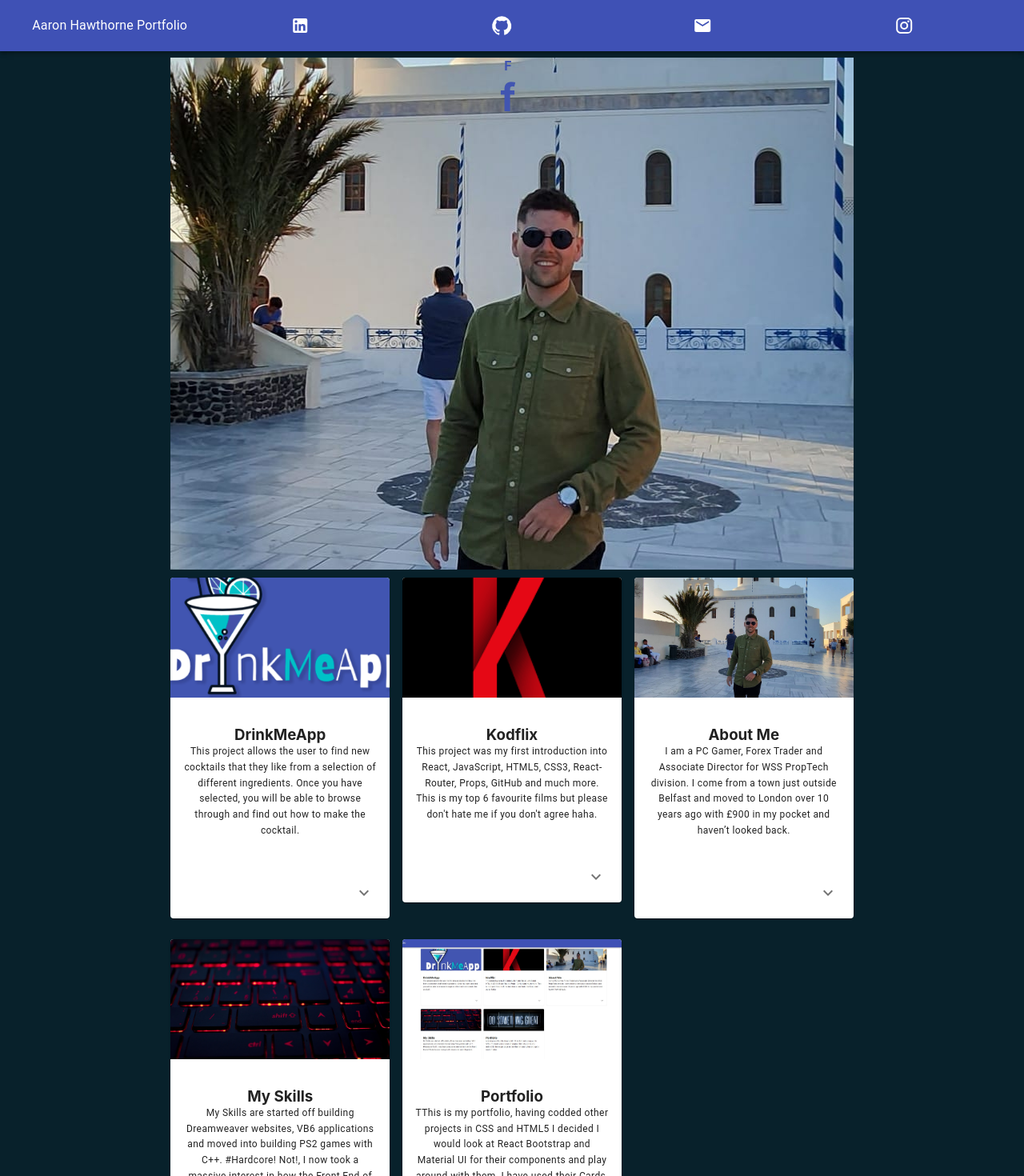
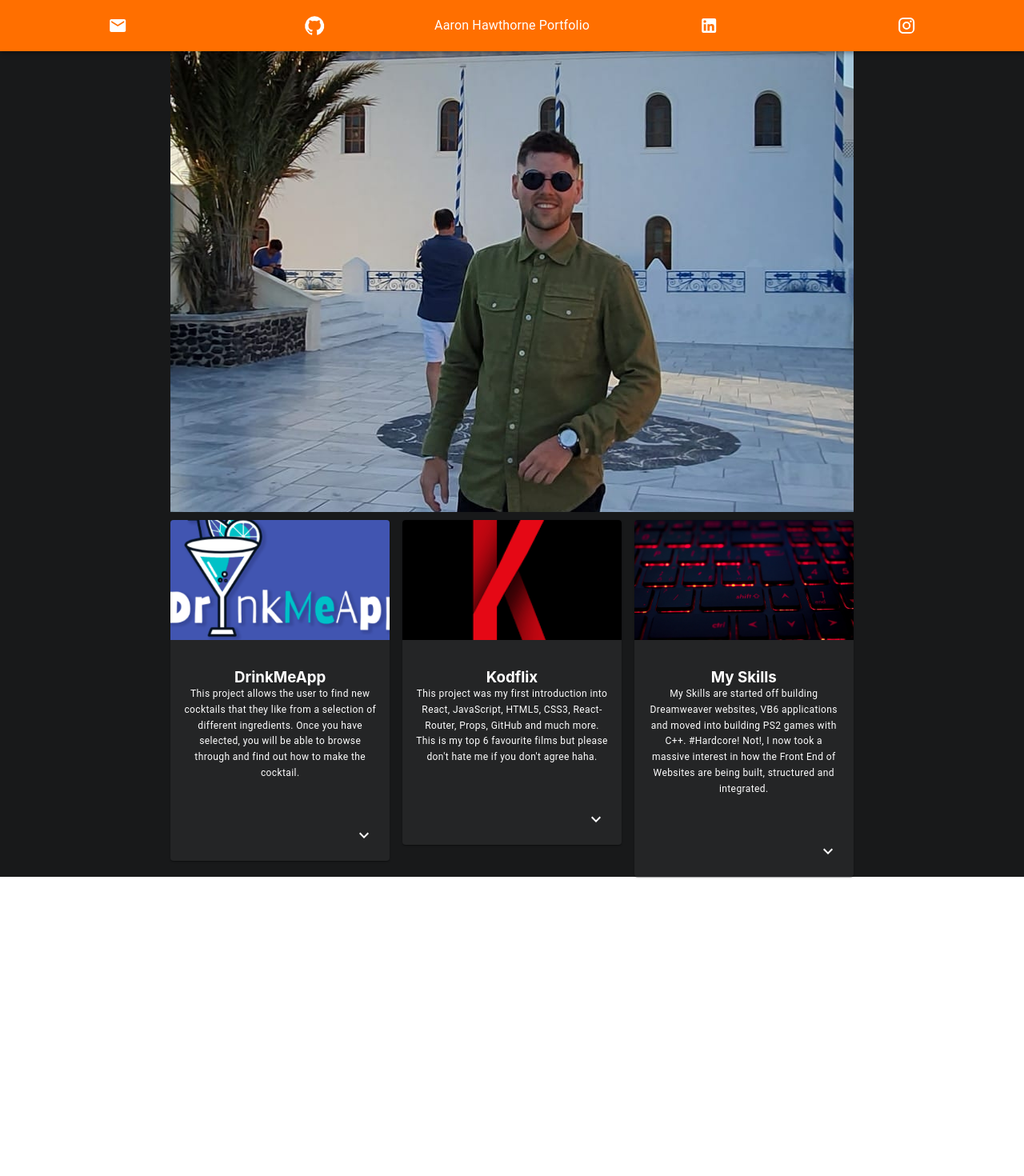
Before and after one commit to Awthor/AaronHawthorne, a React (Create React App) app: page / in a window 1280 px wide. Shown: the top 1470 px of the page at 80% size. After the commit the page ends 1104 px from the top, so only its background shows below. Built offline with nearby package versions, Linux system fonts and the light colour scheme.

Commit message:
Changed colors and navbar

```diff
--- a/src/App.css
+++ b/src/App.css
@@ -1,6 +1,6 @@
 .App {
   text-align: center;
-  background-color: rgb(8, 33, 43);
+  background-color:#18191a;
 }
 
 .App-logo {
--- a/src/Components/Card/Card.js
+++ b/src/Components/Card/Card.js
@@ -12,7 +12,7 @@ import EmailIcon from '@material-ui/icons/Email';
 
 const useStyles = makeStyles((theme) => ({
   root: {
-    marginTop: 10
+    marginTop: 10,
   },
   media: {
     height: 140,
@@ -39,21 +39,21 @@ const MyCard = props => {
   };
 
   return (
-    <Card className={classes.root}>
+    <Card className={classes.root} style={{ background: '#242526' }}>
       <a href={externalUrl} target="_blank" rel="noopener noreferrer">
       <CardMedia
         className={classes.media}
         style={{ height: "150px" }}
         image={imageUrl}
+
         /></a>
-      <CardContent variant="body3" component="h3">
+      <CardContent variant="body3" component="h3" style={{ color: '#fff' }}>
         {title}
-        <Typography variant="caption" component="p">
+        <Typography variant="caption" component="p" style={{ color: '#fff' }}>
           {description}
         </Typography>
       </CardContent>
       <CardActions disableSpacing>
-
         <IconButton
           className={clsx(classes.expand, {
             [classes.expandOpen]: expanded,
@@ -61,14 +61,13 @@ const MyCard = props => {
           onClick={handleExpandClick}
           aria-expanded={expanded}
           aria-label="show more"
-
         >
-          <ExpandMoreIcon />
+          <ExpandMoreIcon style={{ color: '#fff' }}/>
         </IconButton>
       </CardActions>
       <Collapse in={expanded} timeout="auto" unmountOnExit>
         <CardContent>
-          <Typography variant="caption" component="p">
+          <Typography variant="caption" component="p" style={{ color: '#fff' }} >
             {moredescription}
           </Typography>
         </CardContent>
--- a/src/Components/CardContent/CardContent.js
+++ b/src/Components/CardContent/CardContent.js
@@ -19,24 +19,17 @@ export default [
       imageUrl:kodflix,
       externalUrl:"https://kodflix2.vercel.app/",
     },
-    {
-      title: "About Me",
-      description:"I am a PC Gamer, Forex Trader and Associate Director for WSS PropTech division. I come from a town just outside Belfast and moved to London over 10 years ago with £900 in my pocket and haven’t looked back. ",
-      moredescription:"My only skillset was that I was good with computers so I got a Job for Fujitsu and BT and then fell intro Tech Recruitment and for the last 7 years I have been trying to help and change people’s careers for the better. Incoming cheesy line - I look to give one act of random kindness a day and I belive that this leads to different opportunities.",
-      imageUrl:Me,
-      externalUrl:"https://www.linkedin.com/in/aaronhawthorneproptech/",
-
-    },
+    // {
+    //   title: "About Me",
+    //   description:"I am a PC Gamer, Forex Trader and Associate Director for WSS PropTech division. I come from a town just outside Belfast and moved to London over 10 years ago with £900 in my pocket and haven’t looked back. ",
+    //   moredescription:"My only skillset was that I was good with computers so I got a Job for Fujitsu and BT and then fell intro Tech Recruitment and for the last 7 years I have been trying to help and change people’s careers for the better. Incoming cheesy line - I look to give one act of random kindness a day and I belive that this leads to different opportunities.",
+    //   imageUrl:Me,
+    //   externalUrl:"https://www.linkedin.com/in/aaronhawthorneproptech/",
+    // },
     {
       title: "My Skills",
       description:"My Skills are started off building Dreamweaver websites, VB6 applications and moved into building PS2 games with C++. #Hardcore! Not!, I now took a massive interest in how the Front End of Websites are being built, structured and integrated.",
       moredescription:"I have been investing time into React, JavaScript, React-Hooks, Props, HTML5, CSS3, Material-UI, Styled Components, integrating API’s and my next task is to integrate Node and Express.",
       imageUrl:myskills,
     },
-    {
-      title: "Portfolio",
-      description:"TThis is my portfolio, having codded other projects in CSS and HTML5 I decided I would look at React Bootstrap and Material UI for their components and play around with them. I have used their Cards, styles and App bar to kick off this portfolio",
-      moredescription:" This portfolio is built using React and Material UI, I wanted to understand how Material UI works as a lot of my clients use it so when speaking with people I have an understanding of it.",
-      imageUrl:Portfolio,
-    },
   ];
--- a/src/Components/Header/Header.js
+++ b/src/Components/Header/Header.js
@@ -1,5 +1,5 @@
 import React from "react";
-import { AppBar, Toolbar, Typography } from "@material-ui/core";
+import { AppBar, Toolbar, Typography, colors } from "@material-ui/core";
 import { makeStyles } from "@material-ui/styles";
 import AcUnitRoundedIcon from "@material-ui/icons/AcUnitRounded";
 import EmailIcon from '@material-ui/icons/Email';
@@ -8,10 +8,14 @@ import LinkedInIcon from '@material-ui/icons/LinkedIn';
 import InstagramIcon from '@material-ui/icons/Instagram';
 import { createMuiTheme } from '@material-ui/core/styles';
 
-
 const useStyles = makeStyles(() => ({
   typographyStyles: {
-    flex: 1
+    flex: 1,
+    color : '#353535'
+  },
+  typographyStyle2: {
+    flex: 1,
+    color: '#fff'
   },
   iconStyles: {
     position: 'relative',
@@ -23,17 +27,16 @@ const useStyles = makeStyles(() => ({
 const Header = () => {
   const classes = useStyles();
   return (
-    <AppBar position="static">
+    <AppBar position="fixed"style={{ background: '#ff6f00' }}>
       <Toolbar>
-        <Typography className={classes.typographyStyles}>
+      <EmailIcon className={classes.typographyStyle2} />
+      <GitHubIcon className={classes.typographyStyle2} />
+        <Typography className={classes.typographyStyle2}>
           Aaron Hawthorne Portfolio
         </Typography>
-        <LinkedInIcon className={classes.iconStyles}/>
-        <GitHubIcon className={classes.iconStyles}/>
-        <EmailIcon  className={classes.iconStyles}/>
-        <InstagramIcon className={classes.iconStyles}/>
+        <LinkedInIcon className={classes.typographyStyle2} />
+        <InstagramIcon className={classes.typographyStyle2} />
       </Toolbar>
-
     </AppBar>
 
   );
--- a/src/Components/Header/SocialMedia.css
+++ b/src/Components/Header/SocialMedia.css
@@ -12,7 +12,7 @@
 }
 
 .teamMemberName {
-  color:rgb(65, 85, 177);
+  color:rgb(109, 113, 133);
   font-weight: 400;
   font-size: 20px;
   margin-top: 20px;
--- a/src/Components/Team/Team.js
+++ b/src/Components/Team/Team.js
@@ -4,17 +4,16 @@ import AaronImg from '../Images/Me.jpg';
 import ElenaImg from '../Images/Me.jpg';
 import './Team.css';
 import SocialMedia from '../Header/SocialMedia';
+import MyCard from '../Card/Card';
 
 
 export default function Team() {
     return (
         <div className="Team" id="Team">
-            <h3>f</h3>
-            <h2>f</h2>
             <div className="row">
+
                 <SocialMedia
                     name="Aaron Hawthorne"
-
                 />
             </div>
         </div>
```
